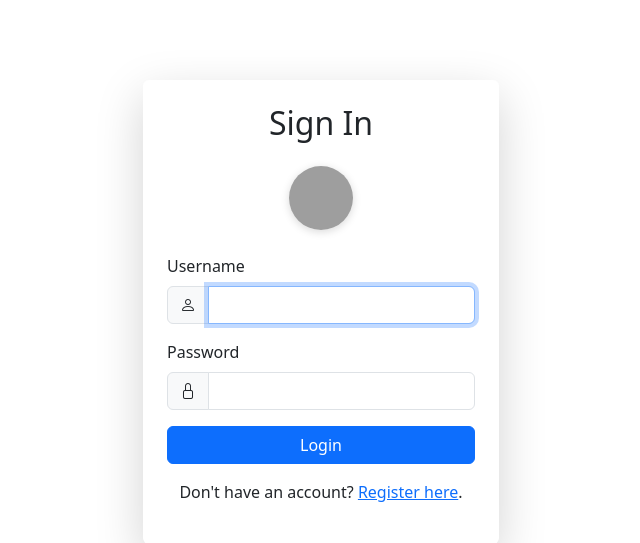
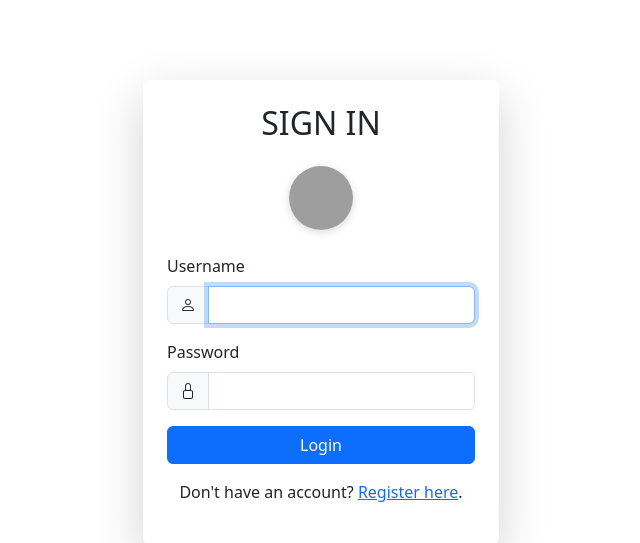
Before and after one commit to SethmaduSandeepa/TASMA-IT-ticket-raise, a Flask app: page /login in a window 1280 px wide. Shown: the part 170-713 px from the top of the page, without its empty margins (319-959 px from the left). Run offline with Flask 3, Linux system fonts and the light colour scheme; some libraries are stand-ins or nearby versions; grey boxes are pictures that could not be loaded.

Commit message:
Change 'Sign In' heading to uppercase on login page

```diff
--- a/templates/login.html
+++ b/templates/login.html
@@ -4,7 +4,7 @@
   <div class="col-md-5 col-lg-4">
     <div class="card shadow-lg border-0">
       <div class="card-body p-4">
-        <h2 class="mb-4 text-center">Sign In</h2>
+        <h2 class="mb-4 text-center">SIGN IN</h2>
         <div class="text-center mb-4">
           <img src="https://i.ytimg.com/vi/VayjLIlCLpw/maxresdefault.jpg" alt="Logo" style="height:64px;width:64px;border-radius:50%;object-fit:cover;box-shadow:0 2px 8px rgba(0,0,0,0.15);">
         </div>
```
